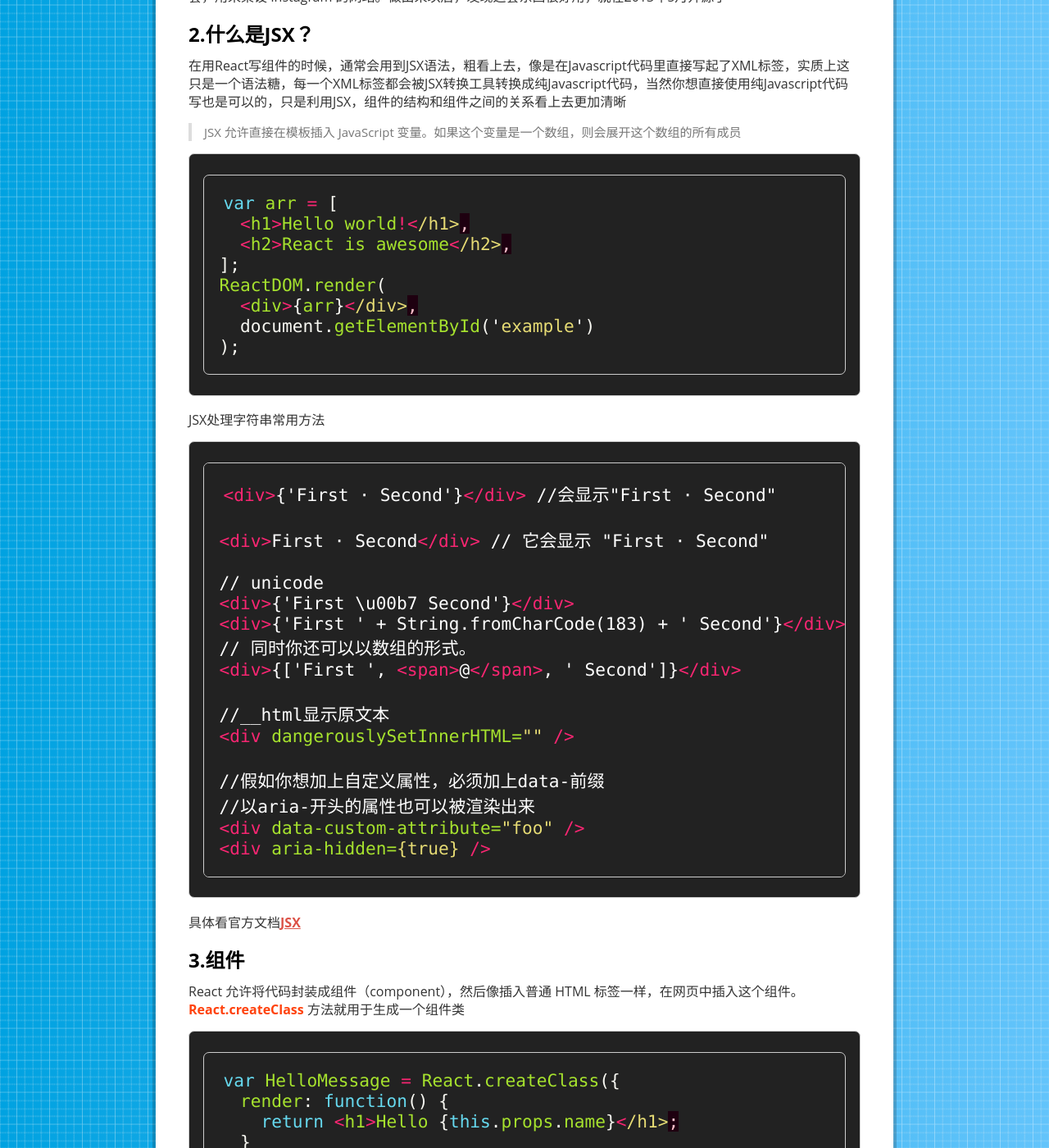
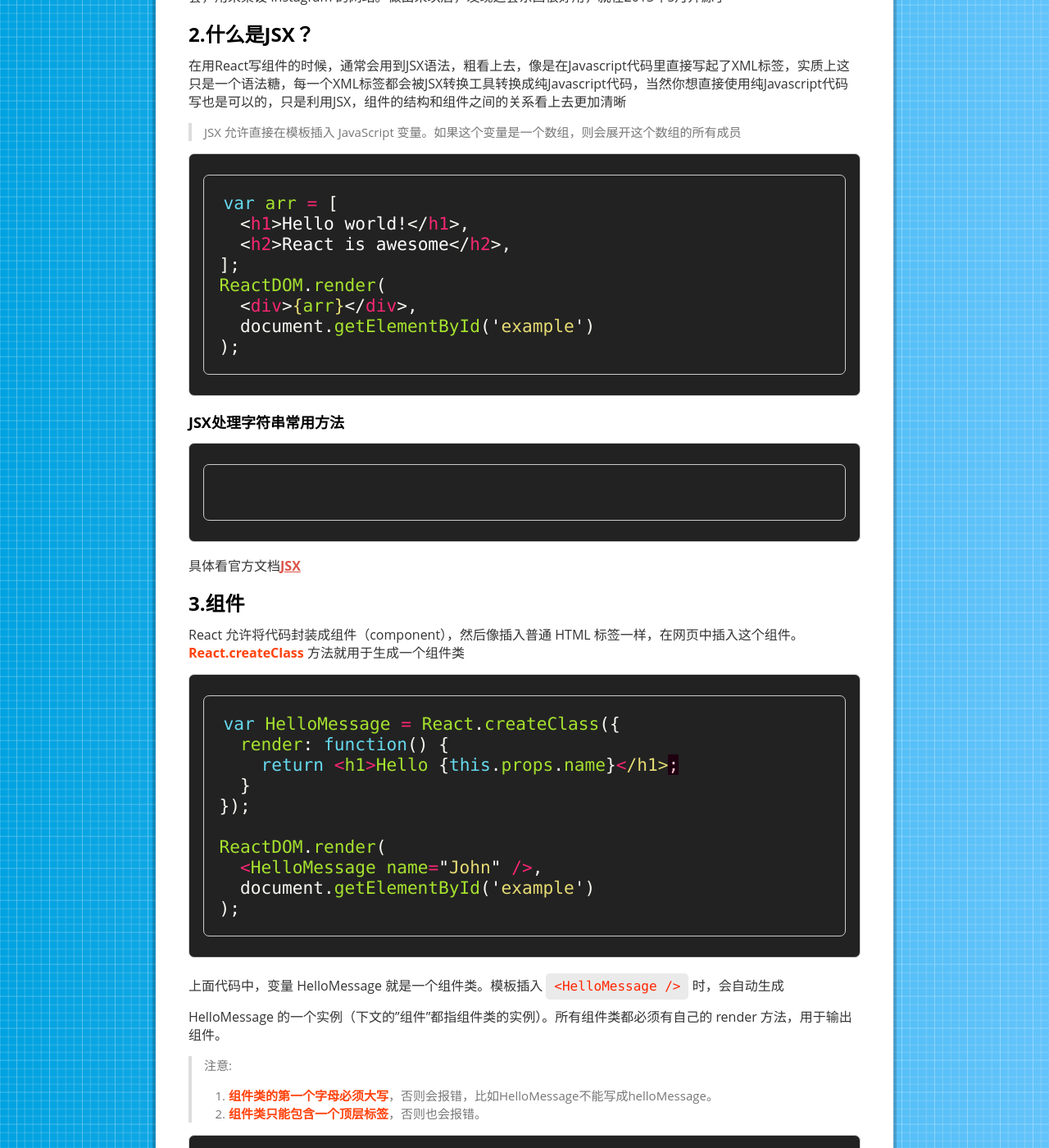
Before and after one commit to zaptun/smog_wave, a Jekyll site: the page built from _posts/ReactJs/2016-10-30-ReactJs简单介绍.md, in a window 1280 px wide and 1400 px high, scrolled down 362 px. Shown: the whole window at 82% size. Built offline with Jekyll 4.4.1, drawn with Linux system fonts in a browser that asks for light colours.

Commit message:
Build bug test

````diff
--- a/_posts/ReactJs/2016-10-30-ReactJs简单介绍.md
+++ b/_posts/ReactJs/2016-10-30-ReactJs简单介绍.md
@@ -18,7 +18,7 @@ React 起源于 Facebook 的内部项目，因为该公司对市场上所有 Jav
 
 >JSX 允许直接在模板插入 JavaScript 变量。如果这个变量是一个数组，则会展开这个数组的所有成员
 
-```javascript
+```jsx
 var arr = [
   <h1>Hello world!</h1>,
   <h2>React is awesome</h2>,
@@ -29,26 +29,10 @@ ReactDOM.render(
 );
 ```
 
-JSX处理字符串常用方法
+#### JSX处理字符串常用方法
 
-``` html
-<div>{'First · Second'}</div> //会显示"First · Second"
+```
 
-<div>First · Second</div> // 它会显示 "First · Second"
-
-// unicode
-<div>{'First \u00b7 Second'}</div>
-<div>{'First ' + String.fromCharCode(183) + ' Second'}</div>
-// 同时你还可以以数组的形式。
-<div>{['First ', <span>@</span>, ' Second']}</div>
-
-//__html显示原文本
-<div dangerouslySetInnerHTML="{{__html: 'First · Second'}}" />
-
-//假如你想加上自定义属性，必须加上data-前缀
-//以aria-开头的属性也可以被渲染出来
-<div data-custom-attribute="foo" />
-<div aria-hidden={true} />
 ```
 
 具体看官方文档[JSX](https://facebook.github.io/react/docs/rendering-elements.html)
````
